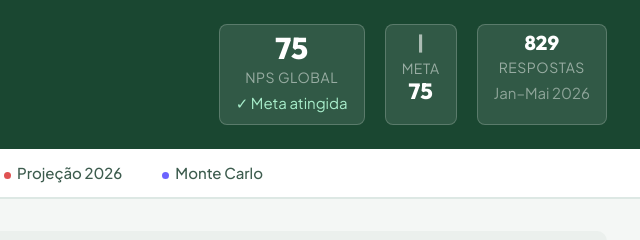
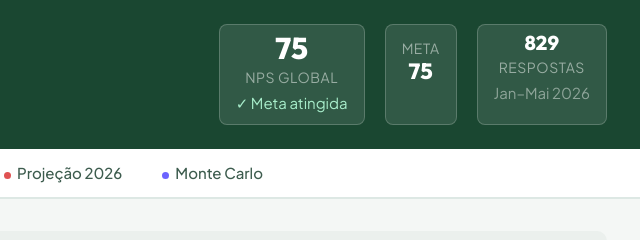
Before and after one commit to RelacionamentoVicta/NPS_Analise, a plain HTML site: page index.html in a window 1280 px wide. Shown: the top 240 px of the page, 633-1273 px from the left. Drawn offline with nearby package versions, Linux system fonts and the light colour scheme.

Commit message:
Update index.html

```diff
--- a/index.html
+++ b/index.html
@@ -430,7 +430,7 @@
       <div class="sub" style="color:var(--accent); font-size: 15px;">✓ Meta atingida</div>
     </div>
     <div class="header-badge">
-      <div class="val" style="font-size:20px; color:rgba(255,255,255,.6)">|</div>
+      <div class="val" style="font-size:20px; color:rgba(255,255,255,.6)"></div>
       <div class="lbl" style="margin-top:4px">Meta</div>
       <div class="val" style="font-size:22px">75</div>
     </div>
```
